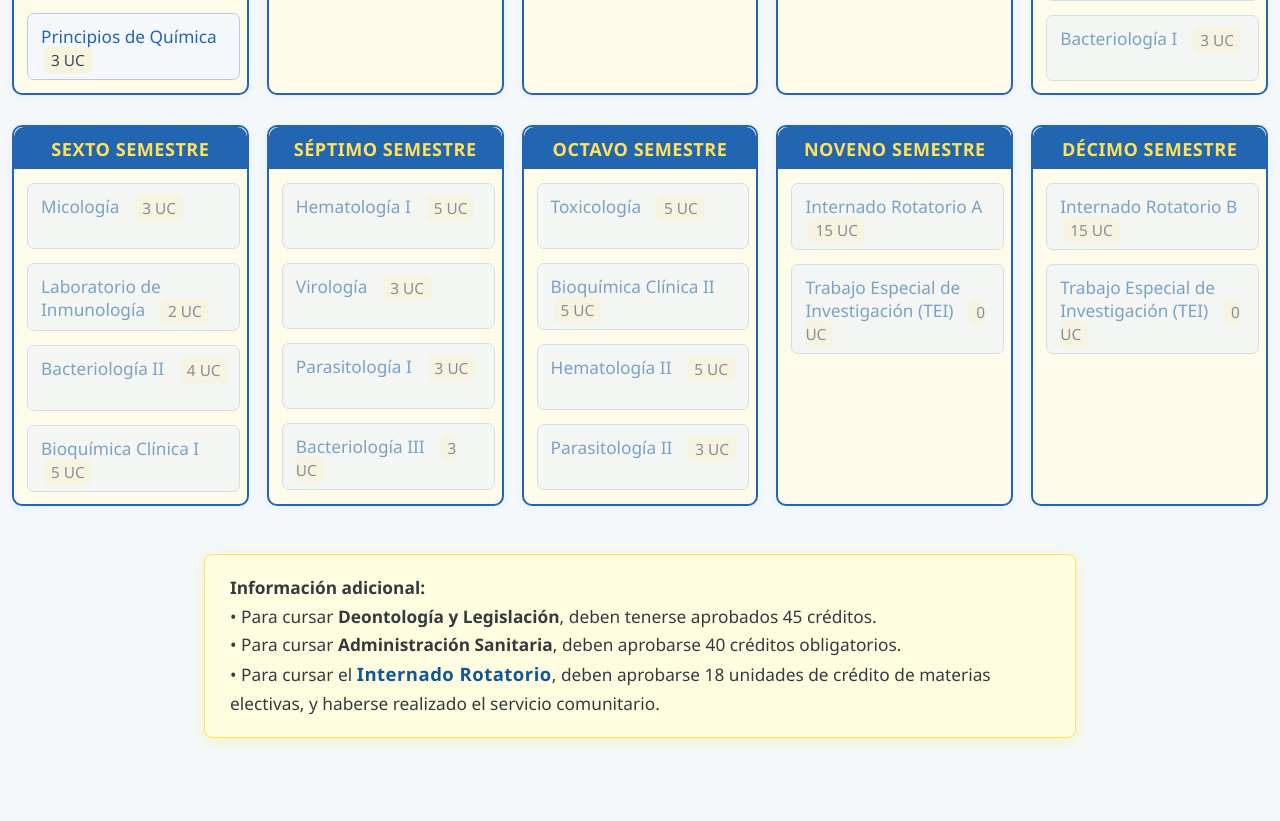
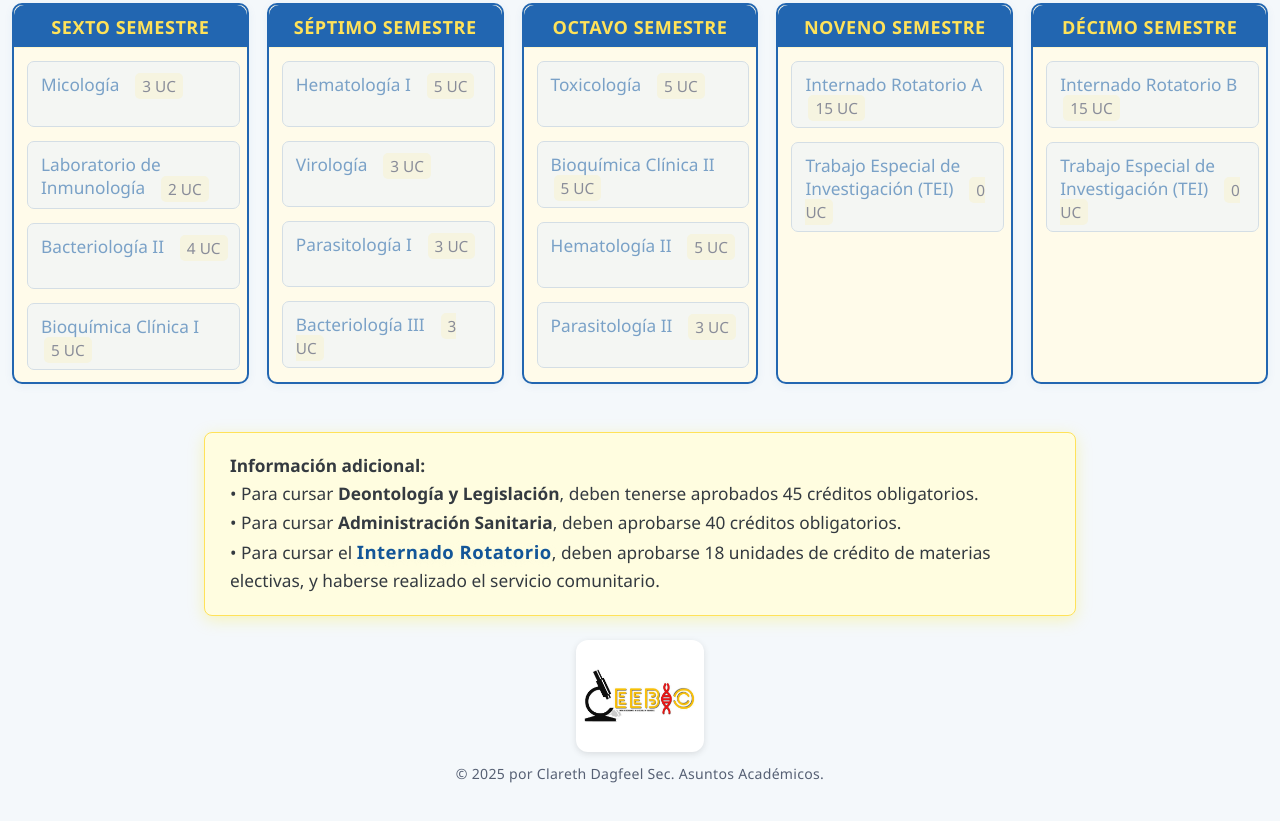
Before and after one commit to clarethdg/prueba, a plain HTML site: page index.html in a window 1280 px wide. Shown: the part 689-1510 px from the top of the page. Before the commit the page ends 1469 px from the top, so only its background shows below. Drawn offline with Linux system fonts and the light colour scheme.

Commit message:
Update index4.html

```diff
--- a/index.html
+++ b/index.html
@@ -10,20 +10,15 @@
       font-family: 'Segoe UI', Arial, sans-serif;
       color: #253857;
       margin: 0;
-      padding-bottom: 42px;
+      padding-bottom: 60px;
     }
     .logos-ucv {
       display: flex;
-      justify-content: space-between;
-      align-items: flex-start;
-      padding: 10px 24px 0 24px;
-    }
-    .logo-facmed {
-      width: 77px;
-      border-radius: 100px;
-      box-shadow: 0 2px 6px #3332;
-      background: #ffe259;
-      padding: 3px;
+      justify-content: center;
+      margin-top: 24px;
+      flex-direction: column;
+      align-items: center;
+      gap: 6px;
     }
     .logo-ceebio {
       width: 116px;
@@ -31,11 +26,18 @@
       border-radius: 12px;
       box-shadow: 0 2px 6px #3332;
       padding: 2px 6px;
+      max-width: 90vw;
+      height: auto;
     }
-    @media (max-width:800px){
-      .logos-ucv {padding: 7px 6px 0 6px;}
-      .logo-facmed {width: 53px;}
-      .logo-ceebio {width: 77px;}
+    .copyright {
+      font-size: 0.88em;
+      color: #566074;
+      font-weight: 400;
+      letter-spacing: 0.02em;
+      text-align: center;
+      margin-top: 6px;
+      font-family: 'Segoe UI', Tahoma, Geneva, Verdana, sans-serif;
+      user-select: none;
     }
     header {
       text-align: center;
@@ -52,7 +54,7 @@
       margin: 0 0 10px 0;
       text-shadow: 0 2px 7px #1f3964;
     }
-    /* --- Nueva disposición: 2 filas, 5 columnas --- */
+    /* --- Disposición: 2 filas, 5 columnas --- */
     .malla-grid {
       display: grid;
       grid-template-columns: repeat(5, 1fr);
@@ -230,10 +232,6 @@
   </style>
 </head>
 <body>
-  <div class="logos-ucv">
-    <img src="logo-facmed.png" alt="Logo Facultad de Medicina" class="logo-facmed">
-    <img src="logo-ceebio.jpg" alt="Logo CEEBIO" class="logo-ceebio">
-  </div>
   <header>
     <h1>Malla Curricular - Licenciatura en Bioanálisis<br>
       <span style="font-size:1.09em;">Universidad Central de Venezuela</span>
@@ -242,9 +240,13 @@
   <div class="malla-grid" id="malla-contenedor"></div>
   <div class="leyenda">
     <strong>Información adicional:</strong><br>
-    • Para cursar <b>Deontología y Legislación</b>, deben tenerse aprobados 45 créditos.<br>
+    • Para cursar <b>Deontología y Legislación</b>, deben tenerse aprobados 45 créditos obligatorios.<br>
     • Para cursar <b>Administración Sanitaria</b>, deben aprobarse 40 créditos obligatorios.<br>
     • Para cursar el <b class="ir">Internado Rotatorio</b>, deben aprobarse 18 unidades de crédito de materias electivas, y haberse realizado el servicio comunitario.
+  </div>
+  <div class="logos-ucv" aria-label="Logo CEEBIO y derechos de autor">
+    <img src="logo-ceebio.jpg" alt="Logo CEEBIO" class="logo-ceebio" />
+    <div class="copyright">© 2025 por Clareth Dagfeel Sec. Asuntos Académicos.</div>
   </div>
 <script>
 const malla = [
```
